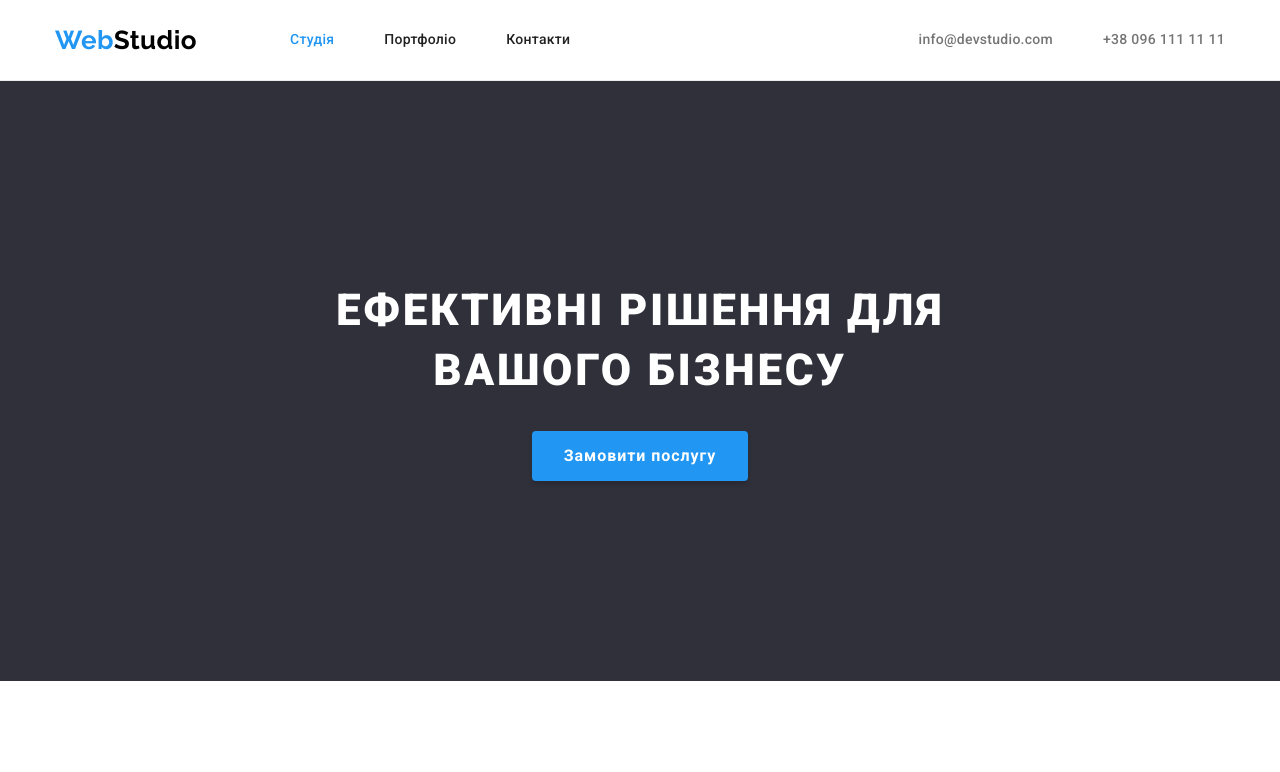
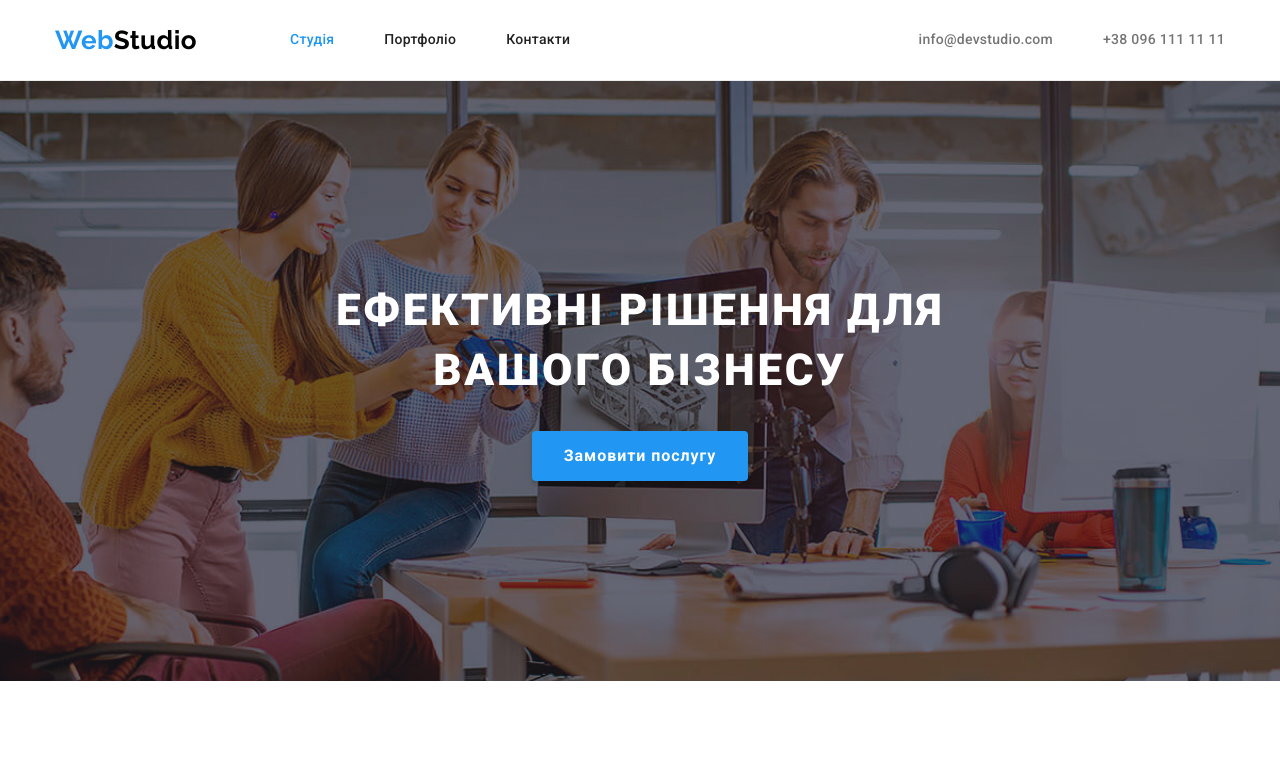
Before and after one commit to oleksandrsoldatchenko/goit-markup-hw-04, a plain HTML site: page index.html in a window 1280 px wide. Shown: the top 772 px of the page. Drawn offline with nearby package versions, Linux system fonts and the light colour scheme.

Commit message:
Додано зображення до секції героя

```diff
--- a/css/styles.css
+++ b/css/styles.css
@@ -148,9 +148,27 @@ body {
 /* hero */
 
 .head {
-    background-color: var(--footer-brt-color);
+    /* background-color: var(--footer-brt-color); */
     padding: 200px 0;
 }
+
+
+.overlay {
+    max-width: 1600px;
+    height: 600px;
+    margin-left: auto;
+    margin-right: auto;
+    background-image: linear-gradient(
+    to right,
+    rgba(47, 48, 58, 0.4),
+    rgba(47, 48, 58, 0.4)
+),
+    url(../images/hero-img.jpg);
+    background-size: cover;
+    background-position: center;
+    background-repeat: no-repeat;
+}
+
 
 .head-title {
     font-weight: 900;
--- a/index.html
+++ b/index.html
@@ -33,7 +33,7 @@
         </div>
     </header>
     <main>
-        <section class="head">
+        <section class="head overlay">
             <div class="container">
                 <h1 class="head-title">Ефективні рішення для<br>вашого бізнесу</h1>
                 <div class="head-btn">
```
Also changed, not shown: 1 other file.
